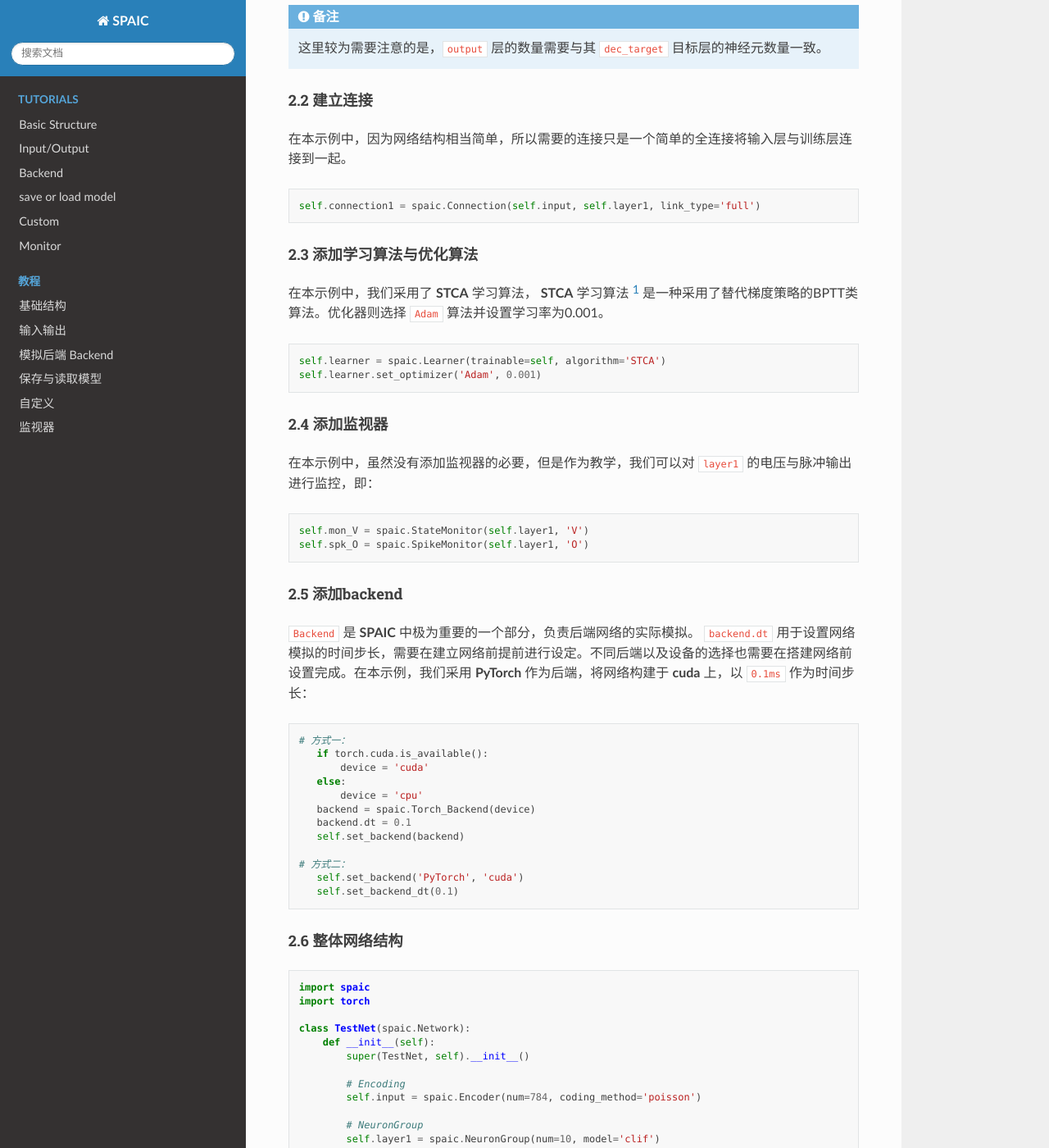
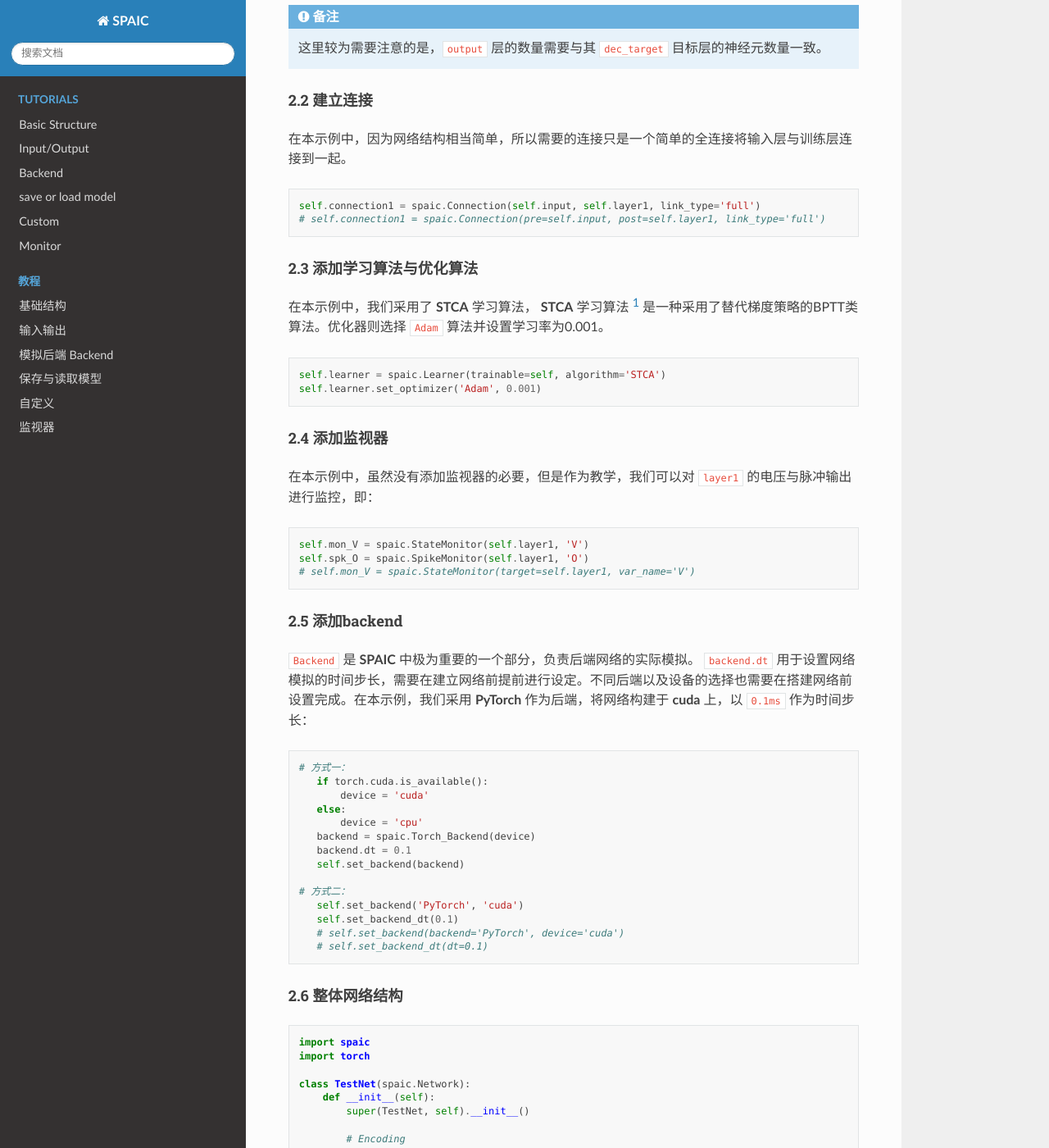
Before and after one commit to zju-bmi-lab/SPAIC, a Sphinx documentation site: the page built from docs/source/index.rst, in a window 1280 px wide and 1400 px high, scrolled down 10172 px. Shown: the whole window at 82% size. Built offline with Sphinx 7.4.7 and the Read the Docs theme 2.0.0, drawn with Linux system fonts in a browser that asks for light colours; pages that are not in the unit, such as notebooks, are missing from menus; some of the changed text lies outside the part shown.

```diff
--- a/docs/source/basic_structure/0_index.rst
+++ b/docs/source/basic_structure/0_index.rst
@@ -77,3 +77,4 @@ Backend (后端)
    3_synaptic
    4_algorithm
    5_encode_decode
+   6_network
--- a/docs/source/basic_structure_en/0_index.rst
+++ b/docs/source/basic_structure_en/0_index.rst
@@ -82,3 +82,4 @@ More details
    3_synaptic
    4_algorithm
    5_encode_decode
+   6_network_en
--- a/docs/source/index.rst
+++ b/docs/source/index.rst
@@ -491,6 +491,7 @@ II. 如何从零开始构建一个脉冲神经网络
 .. code-block:: python
 
    self.connection1 = spaic.Connection(self.input, self.layer1, link_type='full')
+   # self.connection1 = spaic.Connection(pre=self.input, post=self.layer1, link_type='full')
 
 2.3 添加学习算法与优化算法
 ^^^^^^^^^^^^^^^^^^^^^^^^^^^^^^
@@ -510,6 +511,7 @@ II. 如何从零开始构建一个脉冲神经网络
 
    self.mon_V = spaic.StateMonitor(self.layer1, 'V')
    self.spk_O = spaic.SpikeMonitor(self.layer1, 'O')
+   # self.mon_V = spaic.StateMonitor(target=self.layer1, var_name='V')
 
 
 2.5 添加backend
@@ -532,6 +534,8 @@ II. 如何从零开始构建一个脉冲神经网络
    # 方式二：
       self.set_backend('PyTorch', 'cuda')
       self.set_backend_dt(0.1)
+      # self.set_backend(backend='PyTorch', device='cuda')
+      # self.set_backend_dt(dt=0.1)
 
 2.6 整体网络结构
 ^^^^^^^^^^^^^^^^^^^^^^^^^^^^^^^^^^^^^^^
@@ -555,7 +559,7 @@ II. 如何从零开始构建一个脉冲神经网络
            self.output = spaic.Decoder(num=10, dec_target=self.layer1, coding_method='spike_counts')
 
            # Connection
-           self.connection1 = spaic.Connection(self.input, self.layer1, link_type='full')
+           self.connection1 = spaic.Connection(pre=self.input, post=self.layer1, link_type='full')
 
            # Monitor
            self.mon_V = spaic.StateMonitor(self.layer1, 'V')
--- a/docs/source/save_model.rst
+++ b/docs/source/save_model.rst
@@ -48,6 +48,8 @@ network_save 与 network_load
 - **combine** -- 该参数制定了权重是否与网络结构存储在一起，默认为 ``False`` ，分开存储网络结构与权重信息。
 - **save** -- 该参数决定了平台是否会将网络结构存储下来，若为 ``True`` ，则最后会返回存储的名称以及网络信息，若为 ``False`` ，则不会存储网络，仅仅只会将网络结构以字典的形式返回
 - **save_weight** -- 该参数决定了平台是否会存储权重部分（后端部分），若为 ``True`` 则会存储权重。
+
+在存储网络各部分参数过程中，如果神经元的参数采用Tensor的形式传入，则在存储文件中将会存储这些参数的名称，并将实际参数存储于与权重同一目录下的diff_para_dict.pt文件中。
 
 下面，举例说明保存下来的网络结构中各个参数所代表的意义：
 
--- a/docs/source/save_model_en.rst
+++ b/docs/source/save_model_en.rst
@@ -51,6 +51,8 @@ In :code:`network_save` :
 - **combine** -- this parameters decides whether save the weight and network structure in one file, default as ``False``
 - **save** -- this parameters decides whether save the structure locally, if choose ``True`` , this function will save locally and return the file name. If choose ``False`` , it will only return the structure as a dict.
 - **save_weight** -- this parameters decides whether save the backend information and weights of the model
+
+During the process of storing the parameters of parts of the network, if the parameters of the neurons are passed in as Tensor, the names of these parameters are stored in the storage file and the actual parameters are stored in the diff_para_dict.pt file in the same directory as the weights.
 
 Then, I will give some example to explain the meaning of saved file:
 
```
Also changed, not shown: other parts of docs/source/index.rst (+2 -1 lines), .readthedocs.yaml (added).
